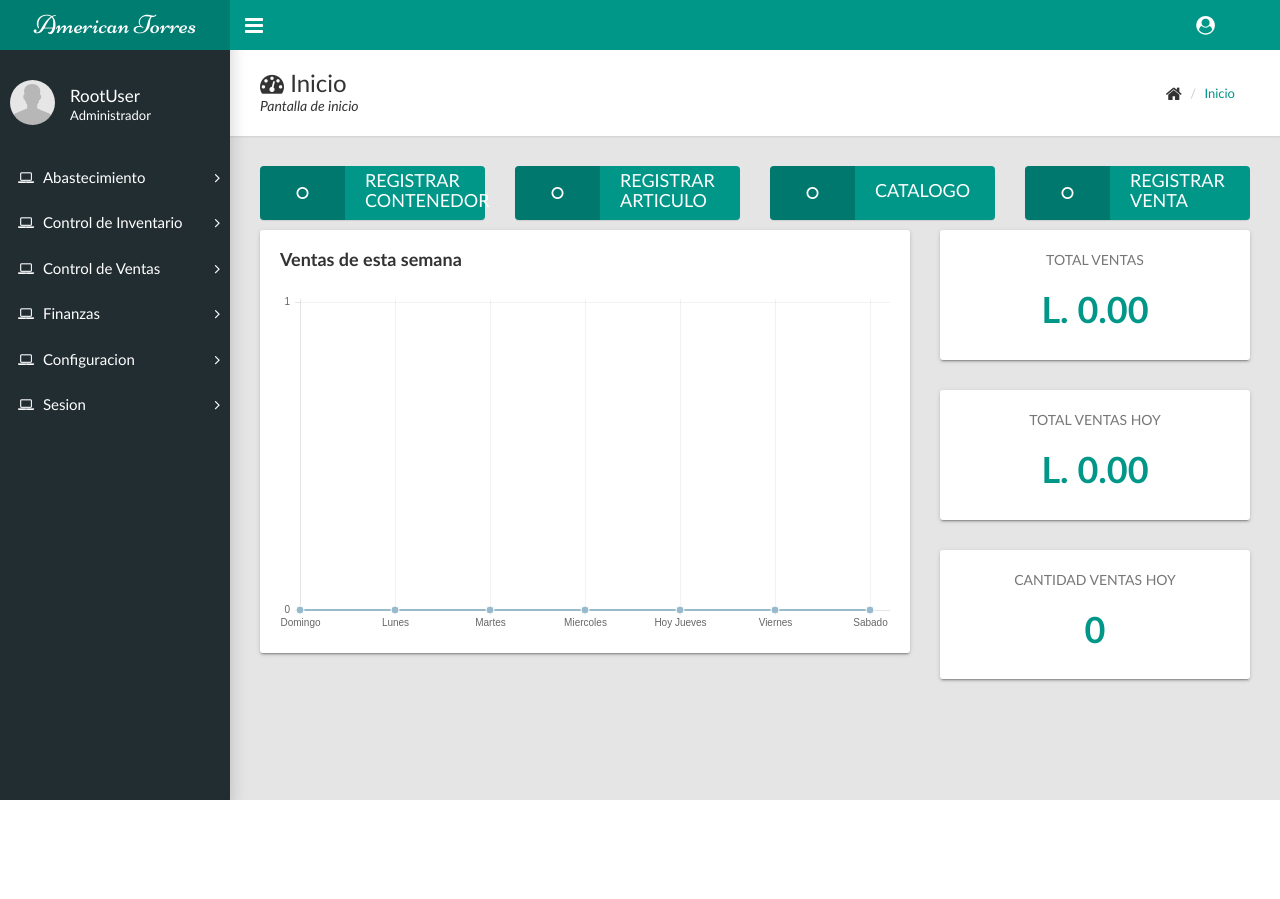
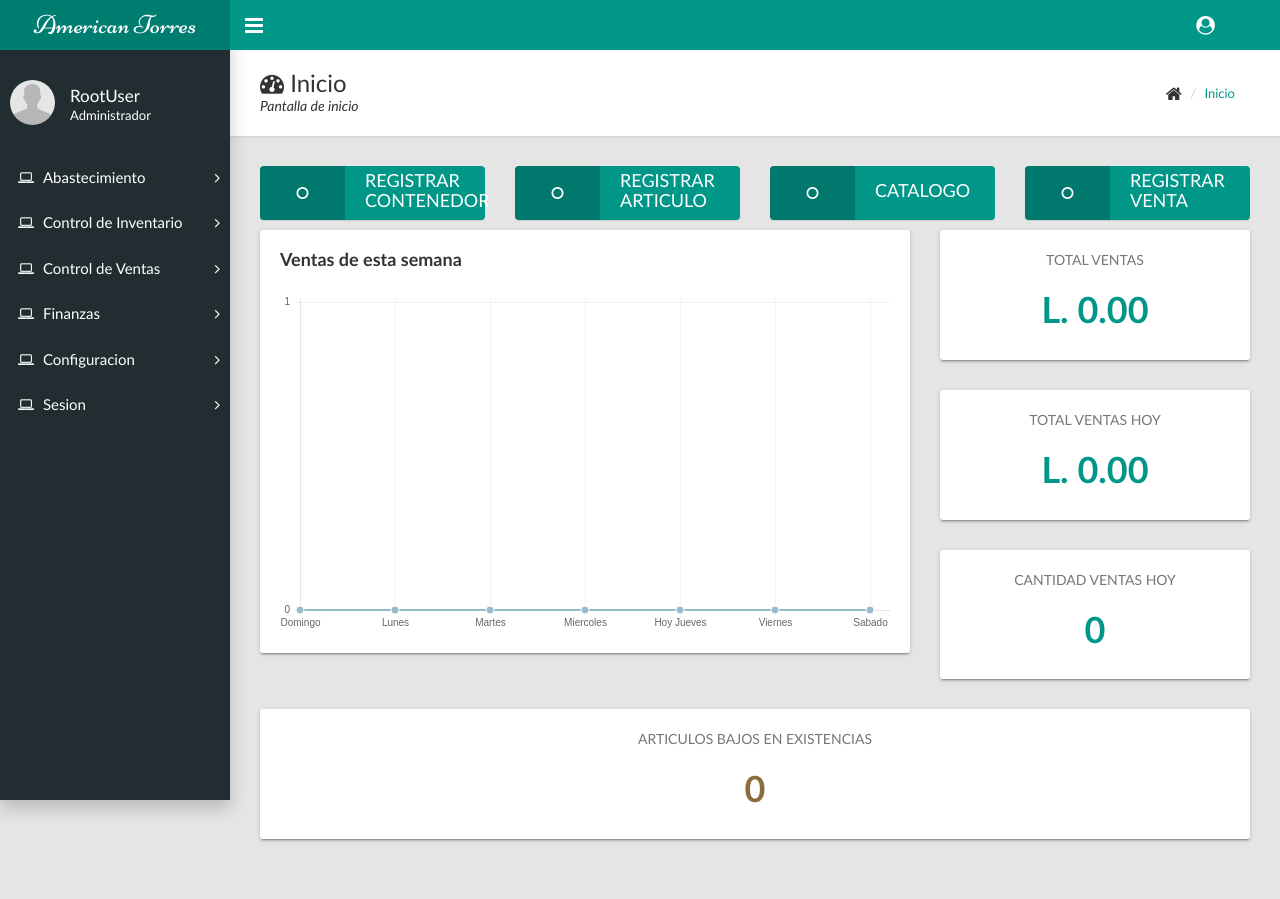
Before and after one commit to carlosvasqz/americantorres, a PHP site: page / in a window 1280 px wide. Before the commit the page ends 800 px from the top, so only its background shows below. Run offline with PHP 8.4, Linux system fonts and the light colour scheme; the visitor is signed in with stand-in values (Sample User, id 1); data that the repository does not hold is empty; a stand-in replaces the project's code that opens the database connection.

Commit message:
Contador de Articulos con Bajas Existencias

```diff
--- a/source/index.php
+++ b/source/index.php
@@ -183,6 +183,21 @@
             </div>
           </div>
         </div>
+        <div class="row">
+          <div class="col-md-12">
+            <div class="card">
+              <div class="card-body text-center text-warning">
+                <span class="text-muted">ARTICULOS BAJOS EN EXISTENCIAS</span>
+                <h1><?php
+                      $queryArtsBajos=mysqli_query($db, "SELECT COUNT(*) AS Arts_Bajos FROM articulos WHERE Cantidad < 5") or die(mysqli_error());
+                      $rowArtsBajos=mysqli_fetch_array($queryArtsBajos);
+                      echo $rowArtsBajos['Arts_Bajos'];
+                    ?></h1>
+                <!-- <i class="icon fa fa-plus-square fa-3x" tip="Add Item"></i> -->
+              </div>
+            </div>
+          </div>
+        </div>
       </div>
     </div>
     <!-- Javascripts-->
```
